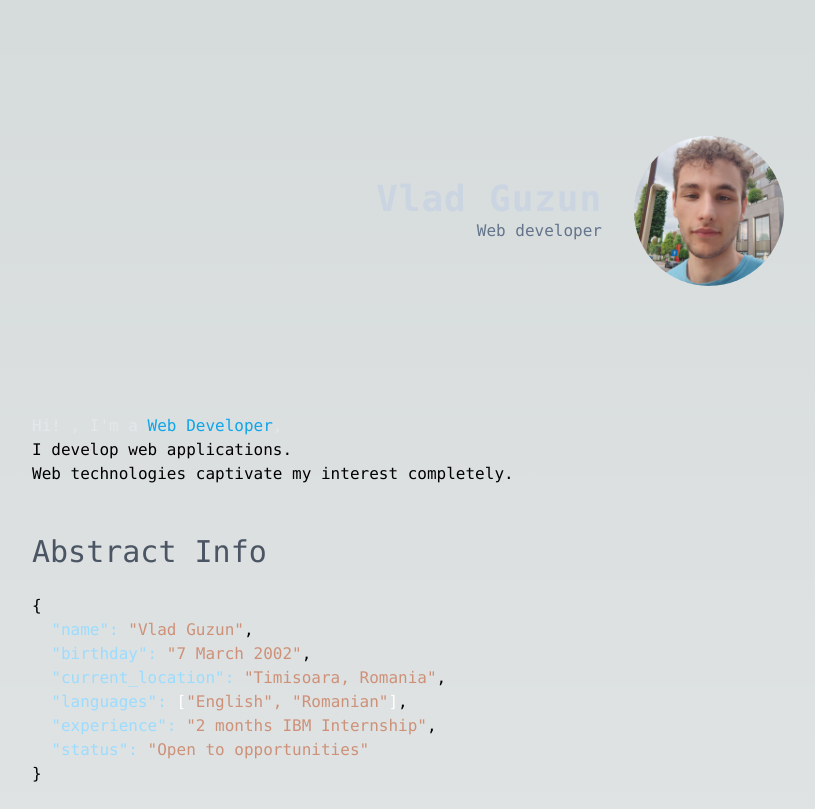
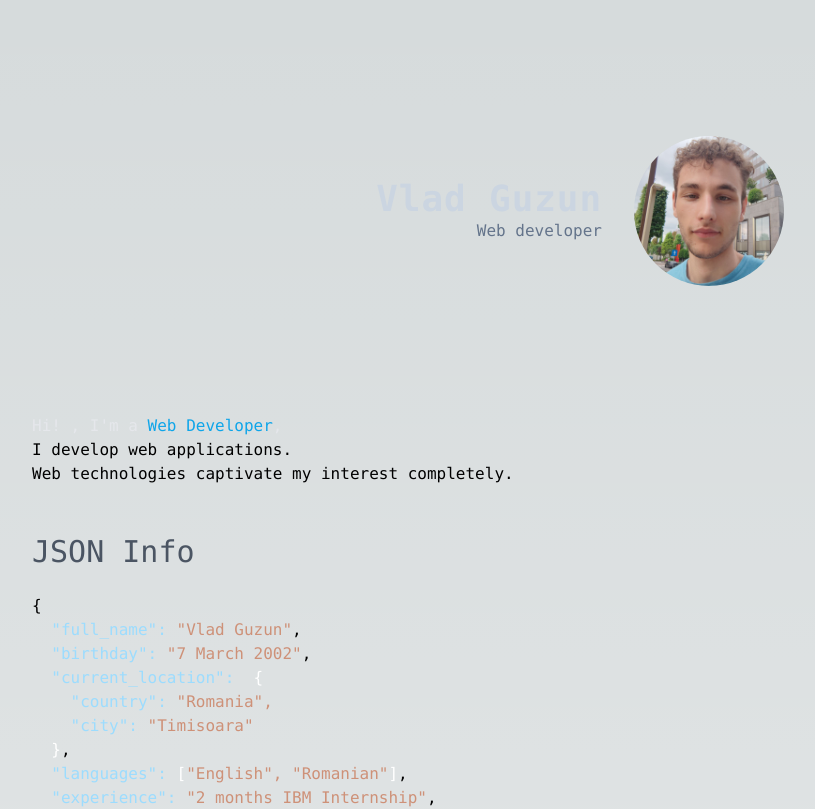
Before and after one commit to vlad-guzun/upgraded-portfolio, a Next.js app: page / in a window 1280 px wide. Shown: the top 809 px of the page, without its empty margins (232-1047 px from the left). Built offline with nearby package versions, Linux system fonts and the light colour scheme.

Commit message:
make it better

```diff
--- a/components/InformationSection.tsx
+++ b/components/InformationSection.tsx
@@ -3,9 +3,9 @@ import React from "react"
 
 const InformationSection = () => {
   const information = {
-    name: 'Vlad Guzun',
+    full_name: 'Vlad Guzun',
     birthday: '7 March 2002',
-    current_location: 'Timisoara, Romania',
+    current_location: 'Timisoara',
     languages: ['English', 'Romanian'],
     experience: '2 months IBM Internship',
     status: 'Open to opportunities',
@@ -27,6 +27,18 @@ const InformationSection = () => {
               <span style={{ color: postmanOrange }}>{value.map(v => `"${v}"`).join(', ')}</span>
               <span style={{ color: white }}>]</span>
             </span>
+          ) : key === 'current_location' ? (
+            <span style={{ color: postmanOrange }}>
+              {' '}
+              <span style={{ color: white }}>{'{\n'}</span>
+              <span style={{ color: postmanBlue }}>{'    "country": '}</span>
+              <span style={{ color: postmanOrange }}>"Romania",</span>
+              <br />
+              <span style={{ color: postmanBlue }}>{'    "city": '}</span>
+              <span style={{ color: postmanOrange }}>{`"${value}"`}</span>
+              <br />
+              <span style={{ color: white }}>{'  }'}</span>
+            </span>
           ) : (
             <span style={{ color: postmanOrange }}>{typeof value === 'string' ? `"${value}"` : JSON.stringify(value)}</span>
           )}
@@ -38,9 +50,13 @@ const InformationSection = () => {
     </pre>
   );
 
+
+
+
+
   return (
     <div className='mb-12'>
-      <TitleHeader title="Abstract Info"/>
+      <TitleHeader title="JSON Info"/>
       {formattedJson}
     </div>
   )
```
